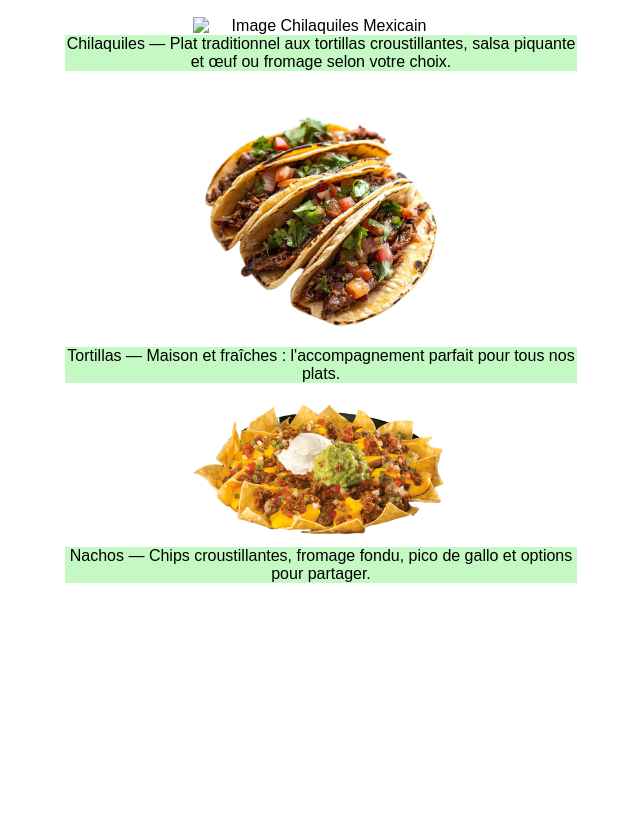
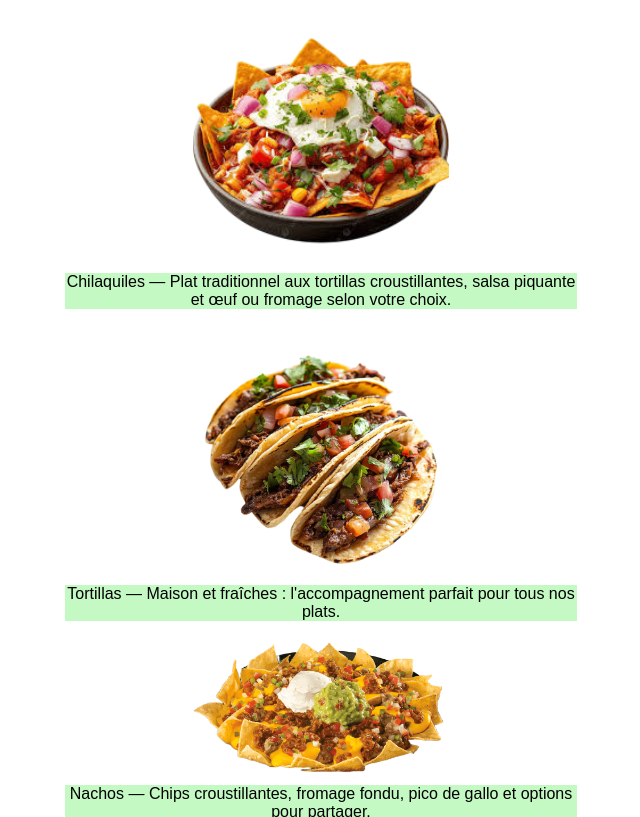
Before and after one commit to EthanEnigma/TacosyMas, a plain HTML site: page menu.html in a window 1280 px wide. Shown: the part 1365-2182 px from the top of the page, without its empty margins (319-959 px from the left). Before the commit the page ends 1968 px from the top, so only its background shows below. Drawn offline with Linux system fonts and the light colour scheme.

Commit message:
Feat : Remplacement de l'image ChilaquilesIMG.jpg par ChilaquilesIMG.png

```diff
--- a/menu.html
+++ b/menu.html
@@ -69,7 +69,7 @@
         </div>
         <div class="CardContainer">
             <div class="CardIMG">
-                <img class="MenuBodyImage" src="images/ChilaquilesIMG.jpg" alt="Image Chilaquiles Mexicain">
+                <img class="MenuBodyImage" src="images/ChilaquilesIMG.png" alt="Image Chilaquiles Mexicain">
             </div>
             <div class="CardTxt">
                 <p>
```
